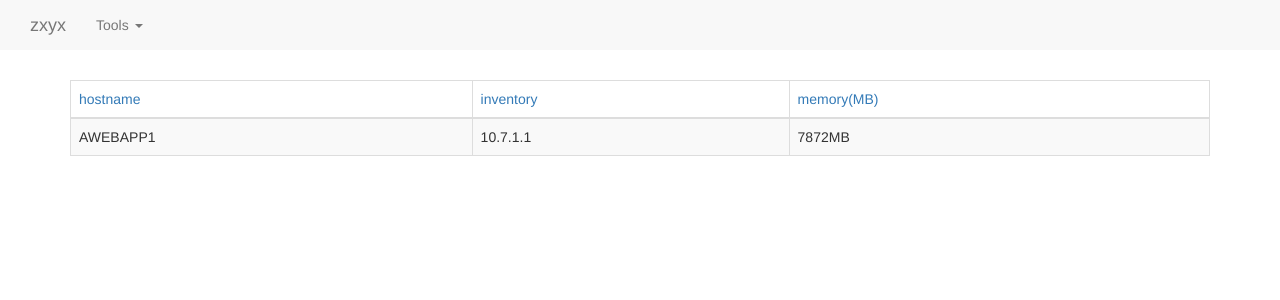
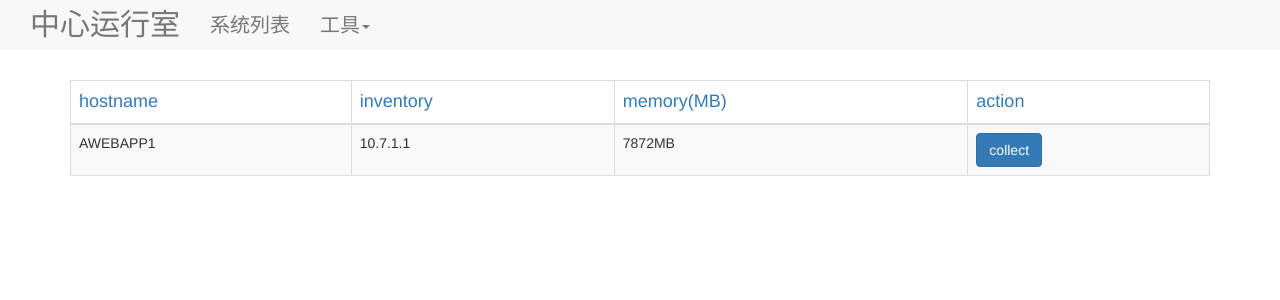
Before and after one commit to zrongh90/system_monitor, a Flask app: a page that uses templates/layout.html in a window 1280 px wide. Shown: the top 300 px of the page. Run offline with Flask 2, Linux system fonts and the light colour scheme; data comes from the database, SQL or seed files in the repository; some libraries are stand-ins or nearby versions.

Commit message:
add comments for all method

```diff
--- a/ansible_modules.py
+++ b/ansible_modules.py
@@ -31,6 +31,7 @@ class DetailResultCallback(CallbackBase):
     ansible callback method for details_ansible_run method to
     supdate the was and db2 modules for select inventory
     """
+    # TODO: use gather facts to update system info
     def v2_runner_on_ok(self, result, **kwargs):
         host = result._host
         component_info_list = result._result['stdout_lines']
--- a/main.py
+++ b/main.py
@@ -39,12 +39,10 @@ def get_os_list():
 def get_all_system():
     sys_was_count_list = []
     sys_db2_count_list = []
-    # print("get_all_system")
     page = request.args.get('page', 1, type=int)
     # 对结果进行分页
     paginate = System.query.paginate(page, NUM_PER_PAGE)
     systems = paginate.items
-    # print(systems)
     for one_system in systems:
         sys_was_count = WebSphere.query.filter_by(sys_inventory=one_system.inventory).count()
         sys_db2_count = DB2.query.filter_by(sys_inventory=one_system.inventory).count()
@@ -57,13 +55,15 @@ def get_all_system():
                            sys_was_count_list=sys_was_count_list, sys_db2_count_list=sys_db2_count_list)
 
 
-# 获取过滤后的系统信息，可以根据（inventory/os)进行过滤
-# input: inventory_filter:IP过滤器
-#        os_filter: 操作系统类型过滤器
-# return: details.html
 @app.route('/filter', methods=['POST', 'GET'])
 def get_filter_system(inventory_filter=None, os_filter=None):
-    print("filter")
+    """
+    获取过滤后的系统信息，可以根据（inventory/os)进行过滤
+    :param inventory_filter: IP过滤器
+    :param os_filter: 操作系统类型过滤器
+    :return: details.html
+    """
+    my_log("filter")
     sys_was_count_list = []
     sys_db2_count_list = []
     if request.method == 'POST':
@@ -96,11 +96,14 @@ def get_filter_system(inventory_filter=None, os_filter=None):
                            sys_was_count_list=sys_was_count_list, sys_db2_count_list=sys_db2_count_list)
 
 
-# 传统的获取系统信息的方法，根据系统的inventory获取系统信息，was信息和db2信息并渲染details.html返回
-# input: inventory
-# return: details.html
 @app.route('/detail/<inventory>')
 def detail(inventory=None):
+    """
+    传统的获取系统信息的方法
+    根据系统的inventory获取系统信息，was信息和db2信息并渲染details.html返回
+    :param inventory: 系统IP
+    :return: details.html: 系统详细信息页面，包括系统信息/was/db2信息
+    """
     try:
         system_detail = System.query.filter_by(inventory=inventory).first_or_404()
         was_detail = WebSphere.query.filter_by(sys_inventory=inventory).all()
@@ -117,7 +120,7 @@ def detail(inventory=None):
         # db.session.commit()
         new_was_detail = WebSphere.query.filter_by(sys_inventory=inventory).all()
         new_db2_detail = DB2.query.filter_by(sys_inventory=inventory).all()
-        print(new_db2_detail)
+        my_log(new_db2_detail)
         return render_template("details.html", title="具体信息", system_detail_in=system_detail,
                                was_detail_in=new_was_detail,
                                db2_detail_in=new_db2_detail)
@@ -125,7 +128,6 @@ def detail(inventory=None):
         my_log(e)
         # 更新失败，立刻回滚
         db.session.rollback()
-        # TODO: 使用flash进行提示
         return render_template("500.html")
 
 
@@ -135,15 +137,33 @@ def tivoli():
 
 
 @app.route('/clear_tivoli_alert', methods=['POST'])
-def clear_tivoli_alert():
-    my_log("test_clear")
+def clear_tivoli_alert(event_id=None, event_ip=None, event_content=None):
+    """
+    根据条件，手工将tivoli监控reporter数据库的目标记录状态修改为0
+    :param event_id: 事件ID
+    :param event_ip: 事件IP
+    :param event_content: 事件内容
+    :return: result: 清理结果
+    """
+    my_log("run into tivoli alert clear")
     event_id = request.form.get('event_id', 0, type=int)
-    event_ip = request.form.get('event_ip', 0, type=str)
-    event_content = request.form.get('event_content', 0, type=str)
-
-    my_log(event_id)
-    msg = "success update tivoli for event_id: " + str(event_id)
-    flash(msg, 'success')
+    event_ip = request.form.get('event_ip', None, type=str)
+    event_content = request.form.get('event_content', None, type=str)
+    if event_id:
+        my_log(event_id)
+        sleep(5)
+        msg = "success update tivoli for event_id: " + str(event_id)
+        flash(msg, 'success')
+    if event_ip:
+        my_log(event_ip)
+        sleep(5)
+        msg = "success update tivoli for event_ip: " + str(event_ip)
+        flash(msg, 'success')
+    if event_content:
+        my_log(event_content)
+        sleep(5)
+        msg = "success update tivoli for event_content: " + str(event_content)
+        flash(msg, 'success')
     return redirect(url_for('tivoli'))
     # return render_template("tivoli.html")
 
@@ -164,22 +184,39 @@ def jquery_get_was_info():
 # return: serialized DB2 Object
 @app.route('/_get_db2')
 def jquery_get_db2_info():
-    inventory_input = request.args.get('invent_val', 0, type=str)
+    inventory_input = request.args.get('invent_val', None, type=str)
     my_log("inventory_input:" + inventory_input)
     db2_detail = DB2.query.filter_by(sys_inventory=inventory_input)
     return jsonify(result=[i.serialize for i in db2_detail.all()])
 
 
-# 通过jquery获取收集DB2信息
-# input: db_inven 收集DB2日志的系统IP
-# input: db_name  收集的数据库
-# input: inst_name 数据库的instance用户名
-# return: serialized DB2 Object
+@app.route('/_collect_sys')
+def jquery_collect_system(sys_inven=None):
+    """
+    通过jquery 调用ansible接口访问主机并调用linux_perf脚本收集系统信息
+    :param sys_inven: 目标主机IP
+    :return: result: 收集结果
+    """
+    my_log("into system perf collect!")
+    sys_inven = request.args.get('sys_inven', None, type=str)
+    my_log("do with inventory:" + sys_inven)
+    # TODO: call ansible api to run linux_perf script
+    sleep(5)
+    return jsonify(result="success")
+
+
 @app.route('/_collect_db2')
-def jquery_collect_db2():
-    db_inven = request.args.get('db_inven', 0, type=str)
-    db_name = request.args.get('db_name', 0, type=str)
-    inst_name = request.args.get('inst_name', 0, type=str)
+def jquery_collect_db2(db_inven=None, db_name=None, inst_name=None):
+    """
+    通过jquery调用ansile接口收集DB2信息
+    :param db_inven: 收集DB2日志的系统IP
+    :param db_name: 收集的数据库
+    :param inst_name: 数据库的实例名称
+    :return: result： 收集结果
+    """
+    db_inven = request.args.get('db_inven', None, type=str)
+    db_name = request.args.get('db_name', None, type=str)
+    inst_name = request.args.get('inst_name', None, type=str)
     db2_collect_cmd_str = "su - " + inst_name + " -c \"/zxyx/collect/get_db2_log.sh " + inst_name \
                           + " \'\' " + db_name + "\""
     my_log(db2_collect_cmd_str)
@@ -190,12 +227,18 @@ def jquery_collect_db2():
     return jsonify(result="test")
 
 
-# 通过jquery获取收集websphere信息
 @app.route('/_collect_was')
-def jquery_collect_was():
-    was_inven = request.args.get('was_inven', 0, type=str)
-    prf_name = request.args.get('prf_name', 0, type=str)
-    srv_name = request.args.get('srv_name', 0, type=str)
+def jquery_collect_was(was_inven=None, prf_name=None, srv_name=None):
+    """
+    通过jquery调用ansible接口获取收集websphere信息
+    :param was_inven: websphere所在主机IP
+    :param prf_name: websphere的概要文件名
+    :param srv_name: websphere的应用服务器名
+    :return: result: 收集结果
+    """
+    was_inven = request.args.get('was_inven', None, type=str)
+    prf_name = request.args.get('prf_name', None, type=str)
+    srv_name = request.args.get('srv_name', None, type=str)
     my_log(was_inven + ' ' + prf_name + ' ' + srv_name)
     sleep(5)
     return jsonify(result="success")
--- a/modules.py
+++ b/modules.py
@@ -23,7 +23,7 @@ class System(db.Model):
     memory = db.Column(db.Integer)
 
     def __repr__(self):
-        return "inventory=%s, hostname=%s, os_info=%s, platform=%s, cpu_num=%s, memory=%s" % (self.inventory, \
+        return "inventory=%s, hostname=%s, os_info=%s, platform=%s, cpu_num=%s, memory=%s" % (self.inventory,
                     self.hostname, self.os_info, self.platform, self.cpu_num, self.memory)
 
 
@@ -57,7 +57,7 @@ class WebSphere(db.Model):
         }
 
     def __repr__(self):
-        return "sys_inventory=%s, was_info_id=%s, prf_name=%s, srv_name=%s, max_mem=%s, curr_mem=%s" % ( \
+        return "sys_inventory=%s, was_info_id=%s, prf_name=%s, srv_name=%s, max_mem=%s, curr_mem=%s" % (
             self.sys_inventory, self.was_info_id, self.prf_name, self.srv_name, self.max_mem, self.curr_mem)
 
 
@@ -81,7 +81,7 @@ class DB2(db.Model):
         }
 
     def __repr__(self):
-        return "sys_inventory=%s, db2_info_id=%s, inst_name=%s, db_name=%s, listen_port=%s" % ( \
+        return "sys_inventory=%s, db2_info_id=%s, inst_name=%s, db_name=%s, listen_port=%s" % (
             self.sys_inventory, self.db2_info_id, self.inst_name, self.db_name, self.listen_port)
 
 
--- a/static/css/main.css
+++ b/static/css/main.css
@@ -1 +1,21 @@
-.container { margin-top: 30px}
+.logo-text {
+    font-size: 30px;
+    font-weight: 300;
+}
+
+.nav-text{
+    font-size: 20px;
+    font-weight: 200;
+}
+
+thead{
+    font-size: 18px;
+}
+
+.container {
+    margin-top: 30px;
+}
+
+a {
+    color: #337ab7;
+}
--- a/templates/details.html
+++ b/templates/details.html
@@ -7,6 +7,7 @@
             <td>hostname</td>
             <td>inventory</td>
             <td>memory(MB)</td>
+            <td>action</td>
         </tr>
         </thead>
         <tbody>
@@ -14,6 +15,12 @@
             <td>{{ system_detail_in.hostname }}</td>
             <td>{{ system_detail_in.inventory }}</td>
             <td>{{ system_detail_in.memory }}MB</td>
+            <td>
+                <button type="button" classify="sys_collect" data-loading-text="Processing..."
+                    class="btn btn-primary" autocomplete="off" sys_inven="{{ system_detail_in.inventory }}">
+                  collect
+                    </button>
+                </td>
         </tr>
         </tbody>
     </table>
@@ -51,12 +58,11 @@
                 <td>{{ curr_mem }}</td>
                 <td>{{ mem_per }}</td>
                 <td>
-                    <button type="button" class="was_collect" data-loading-text="Processing..."
+                    <button type="button" classify="was_collect" data-loading-text="Processing..."
                             class="btn btn-primary" autocomplete="off" was_inven="{{ system_detail_in.inventory }}"
                             prf_name="{{ one_was.prf_name }}" srv_name="{{ one_was.srv_name }}">collect
                     </button>
                 </td>
-
             </tr>
             {% endfor %}
             </tbody>
@@ -84,7 +90,7 @@
                 <td>{{ one_db2.db_name }}</td>
                 <td>{{ one_db2.listen_port }}</td>
                 <td>
-                    <button type="button" class="db2_collect" data-loading-text="Processing..."
+                    <button type="button" classify="db2_collect" data-loading-text="Processing..."
                             class="btn btn-primary" autocomplete="off" db_inven="{{ system_detail_in.inventory }}"
                             db_name="{{ one_db2.db_name }}" inst_name="{{ one_db2.inst_name }}">collect
                     </button>
@@ -99,7 +105,9 @@
 <script type=text/javascript>
  $SCRIPT_ROOT = {{ request.script_root|tojson|safe }};
   $(function() {
-    $('.db2_collect').bind('click', function() {
+
+    <!--jquery function to collect db2 info-->
+    $("[classify='db2_collect']").bind('click', function() {
         var $btn = $(this).button('loading')
       $.getJSON($SCRIPT_ROOT + '/_collect_db2', {
         db_inven: $(this).attr("db_inven"),
@@ -107,7 +115,6 @@
         inst_name: $(this).attr("inst_name")
       }, function(data) {
         <!--$.each(data.result, function(i, item){-->
-
          <!--});-->
          $btn.button('reset')
          console.log("return do")
@@ -115,7 +122,9 @@
       });
       return false;
     });
-    $('.was_collect').bind('click', function() {
+
+    <!--jquery function to collect was info-->
+    $("[classify='was_collect']").bind('click', function() {
         var $btn = $(this).button('loading')
       $.getJSON($SCRIPT_ROOT + '/_collect_was', {
         was_inven: $(this).attr("was_inven"),
@@ -131,7 +140,23 @@
       });
       return false;
     });
+
+    <!--jquery function to collect system info-->
+    $("[classify='sys_collect']").bind('click', function() {
+        var $btn = $(this).button('loading')
+      $.getJSON($SCRIPT_ROOT + '/_collect_sys', {
+        sys_inven: $(this).attr("sys_inven"),
+      }, function(data) {
+        <!--$.each(data.result, function(i, item){-->
+         <!--});-->
+         $btn.button('reset')
+         console.log("sys collect return do")
+         console.log(data.result)
+      });
+      return false;
+    });
   });
+
 
 
 </script>
--- a/templates/layout.html
+++ b/templates/layout.html
@@ -8,23 +8,25 @@
     <script src="{{ url_for('static', filename='js/jquery.js') }}"></script>
     <script src="{{ url_for('static', filename='js/bootstrap.min.js') }}"></script>
 </head>
+<header>
     <div class="collapse navbar-collapse navbar-default">
         <ul class="nav navbar-nav">
-        <li><a class="navbar-brand" href="{{ url_for('get_all_system') }}">zxyx</a></li>
+            <li><a class="navbar-brand logo-text">中心运行室</a></li>
+            <li><a class="navbar-brand nav-text" href="{{ url_for('get_all_system') }}">系统列表</a></li>
             <li class="dropdown">
-            <a href="#" class="dropdown-toggle" data-toggle="dropdown" role="button" aria-haspopup="true"
-               aria-expanded="false">Tools <span class="caret"></span></a>
+                <a href="#" class="dropdown-toggle nav-text" data-toggle="dropdown" role="button" aria-haspopup="true"
+                   aria-expanded="false">工具<span class="caret"></span></a>
                 <ul class="dropdown-menu">
-                <li><a href="{{ url_for('tivoli') }}">Tivoli</a></li>
+                    <li><a href="{{ url_for('tivoli') }}">Tivoli监控</a></li>
                     <li><a href="#">Another action</a></li>
                     <li><a href="#">Something else here</a></li>
                 </ul>
             </li>
         </ul>
     </div>
+</header>
 {% with messages = get_flashed_messages(with_categories=true) %}
 {% if messages %}
-
     {% for category, message in messages %}
         {% if category == "success" %}
             <div class="alert alert-success" role="alert">
@@ -40,7 +42,6 @@
             </div>
         {% endif%}
     {% endfor %}
-
 {% endif %}
 {% endwith %}
 {% block body %}
```
Also changed, not shown: templates/tivoli.html (+6 -2 lines), utils.py (+37 -20 lines). Lines whose indentation alone changed are shown as unchanged.
